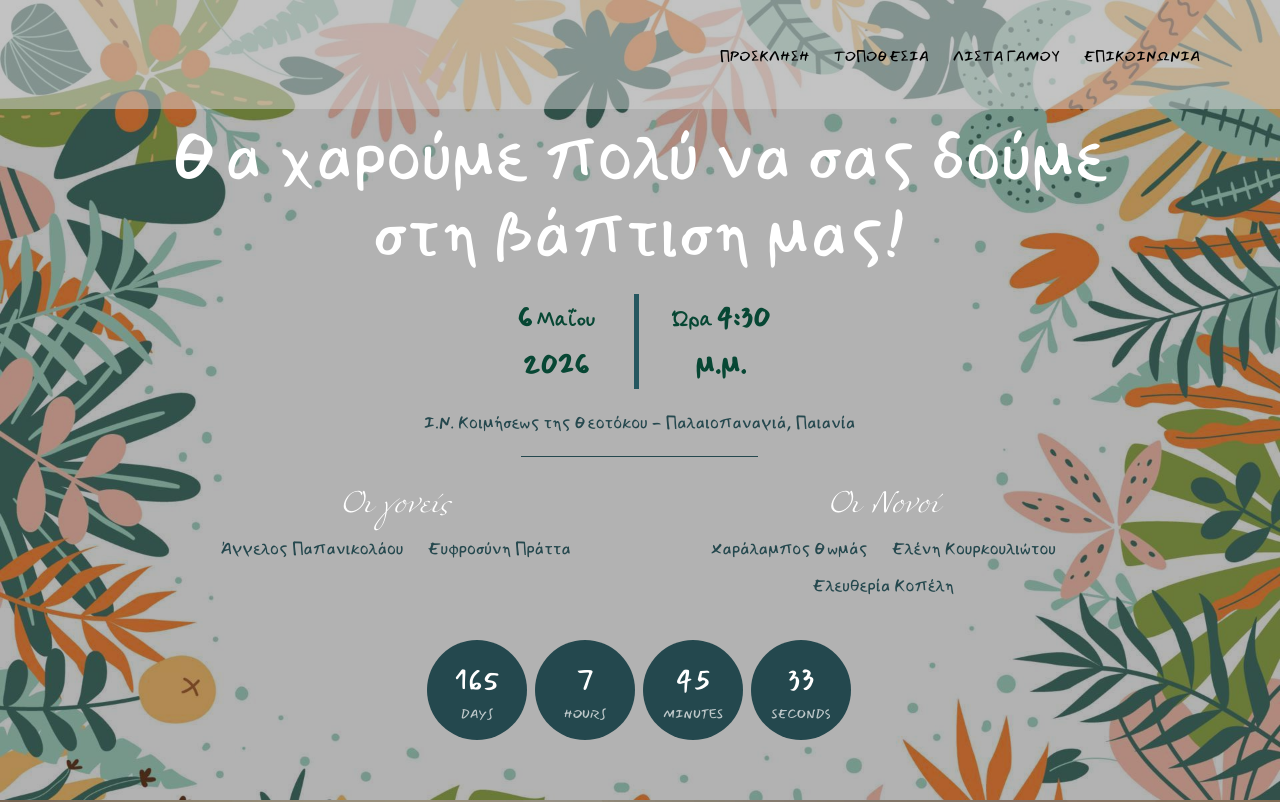
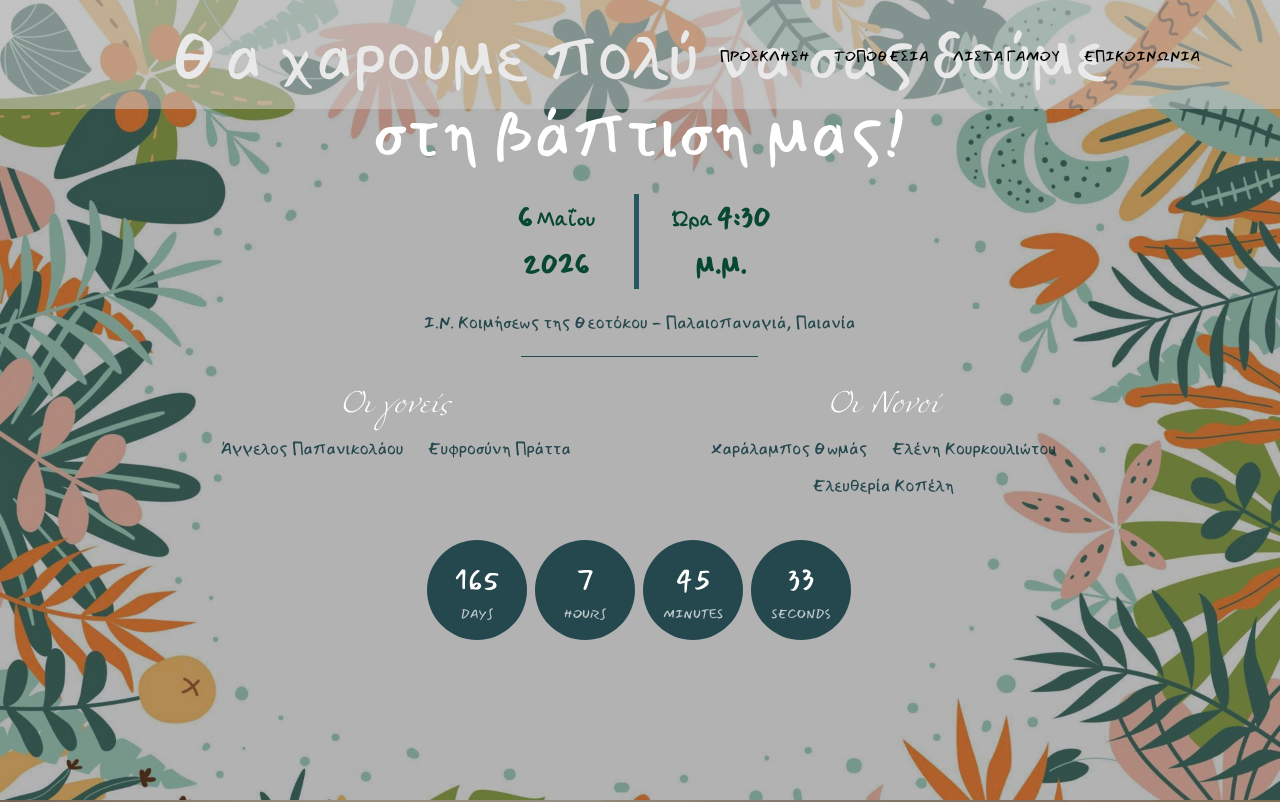
Before and after one commit to odyni/odyni.github.io, a plain HTML site: page index.html in a window 1280 px wide. Shown: the top 802 px of the page. Drawn offline with Linux system fonts and the light colour scheme; files whose address does not match are found by name.

Commit message:
change vertical align

```diff
--- a/css/custom.css
+++ b/css/custom.css
@@ -110,7 +110,6 @@ h2 {
 
 .center-items {
     display: flex; /* 1. Enable Flex context */
-    align-items: center; /* 2. Vertically center the child(ren) */
-    flex-direction: column; /* 3. (Optional) If you need horizontal centering too */
+    align-items: flex-end; /* 2. Vertically center the child(ren) */
     height: 100vh; /* 4. Parent must have a defined height */
 }
```
